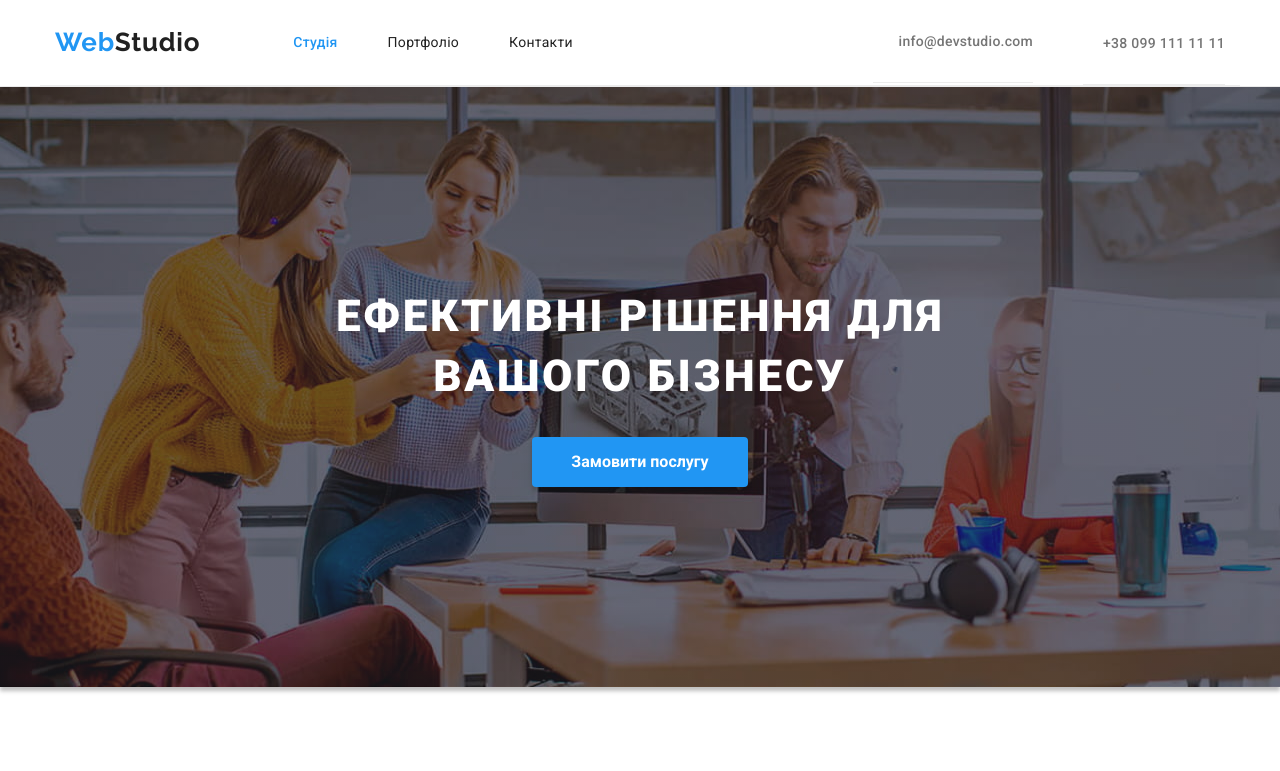
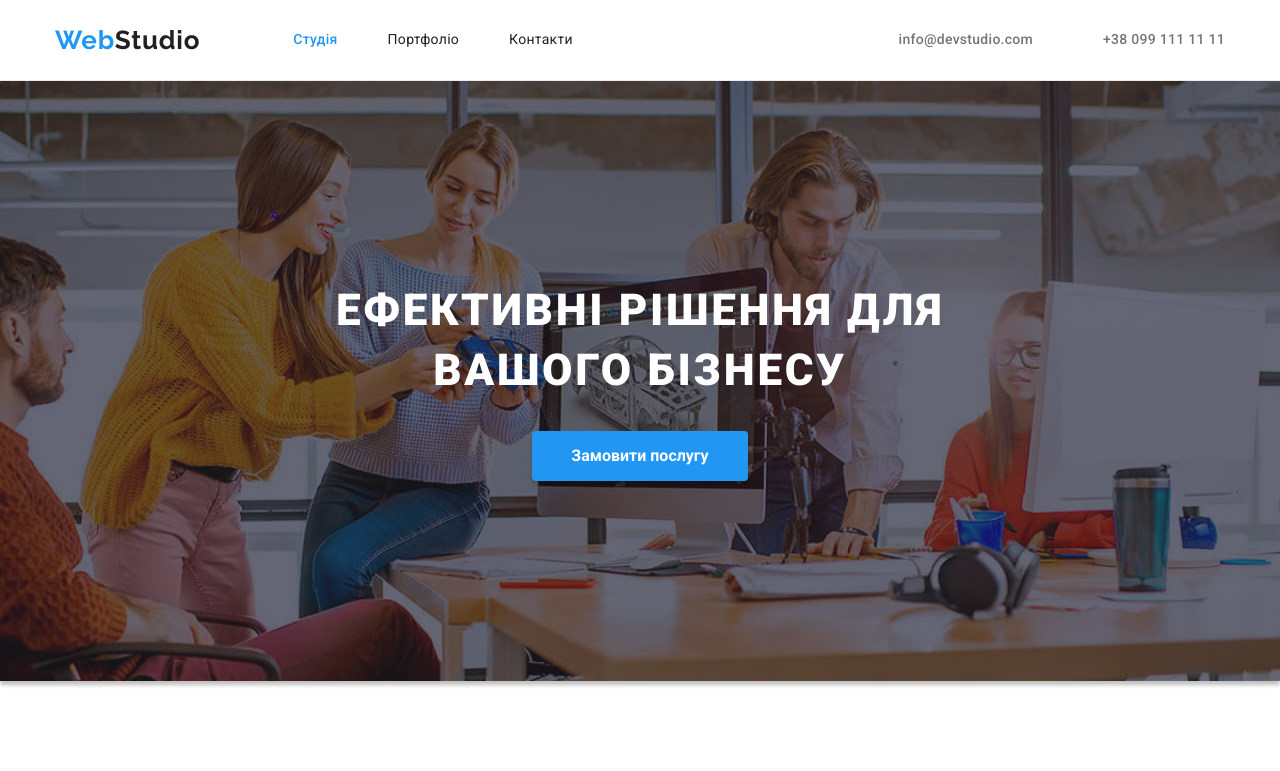
Before and after one commit to daria31v/goit-markup-hw-04, a plain HTML site: page index.html in a window 1280 px wide. Shown: the top 771 px of the page. Drawn offline with nearby package versions, Linux system fonts and the light colour scheme.

Commit message:
исправление хедера

```diff
--- a/css/styles.css
+++ b/css/styles.css
@@ -64,7 +64,8 @@ img {
   padding-bottom: 32px;
 }
 .list-link.header {
-  display: block;
+  display: flex;
+  align-items: center;
   color: var(--main-text);
   font-weight: 500;
   padding-top: 32px;
@@ -80,12 +81,13 @@ div {
 }
 
 /* HEADER */
-.header {
+.header.up {
   border-bottom: 1px solid #ececec;
 }
 .container.header {
   display: flex;
   align-items: center;
+  border: 0px;
 }
 .container-list {
 }
@@ -93,7 +95,6 @@ div {
   display: flex;
   margin-left: auto;
   align-items: center;
-  border-bottom: 0px;
 }
 .header-nav {
   margin-right: 50px;
--- a/index.html
+++ b/index.html
@@ -20,7 +20,7 @@
     />
     <link rel="stylesheet" href="./css/styles.css" />
   </head>
-  <header class="header">
+  <header class="header up">
     <div class="container header">
       <a class="logo-link" href="" lang="en">Web<span class="logo-accent">Studio</span></a>
 
```
